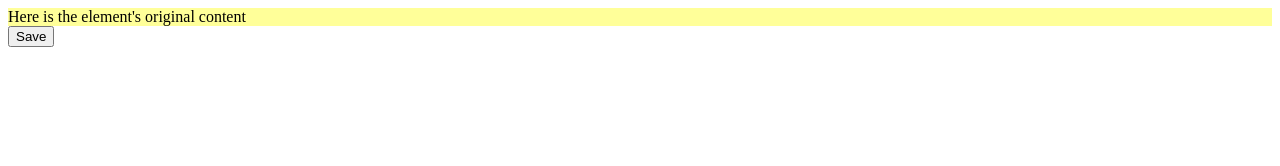
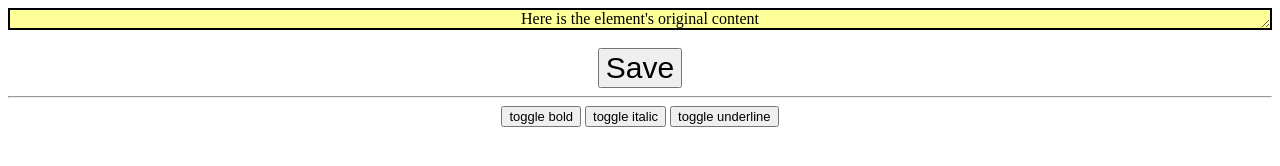
Before and after one commit to inkintheveins78/inkintheveins78.github.io, a plain HTML site: page index.html in a window 1280 px wide. Drawn offline with Linux system fonts and the light colour scheme.

Commit message:
Update index.html

```diff
--- a/index.html
+++ b/index.html
@@ -1,12 +1,15 @@
 <!DOCTYPE html>
 <html>
     <title>Notes</title>
+    <link rel="shortcut icon" type="image/png" href="favicon.ico">
 <head>
     <style>
-        #edit {background-color:#FFFF99;}
-        #edit {height:auto;
-               width:100%;
-               }
+        #edit {background-color:#ffff99;
+                border: solid 2px black;
+                resize: both;
+                overflow: auto;
+        }
+
     </style>
 
 <script type="text/javascript">
@@ -28,10 +31,18 @@ editElem.contentEditable="false";
 
 </head>
 <body>
+<center>
 <body onload="checkEdits()">
     <div id="edit" contenteditable="true" id="text">
         Here is the element's original content
-        </div>
-        <input type="button" value="Save" onclick="saveEdits()"/>
-</body>
+        </div><br>
+        <input type="button" value="Save" onclick="saveEdits()" style="font-size: 30px"/>
+</center>
+        <hr>
+<center>
+        <button style="font-size: 13px" onclick="document.execCommand('bold');">toggle bold</button>
+        <button style="font-size: 13px" onclick="document.execCommand('italic');">toggle italic</button>
+        <button style="font-size: 13px" onclick="document.execCommand('underline');">toggle underline</button>
+</center>
+    </body>
 </html>
```
